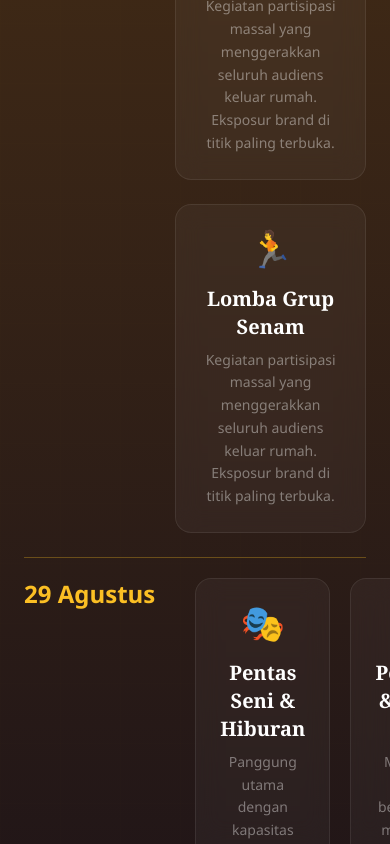
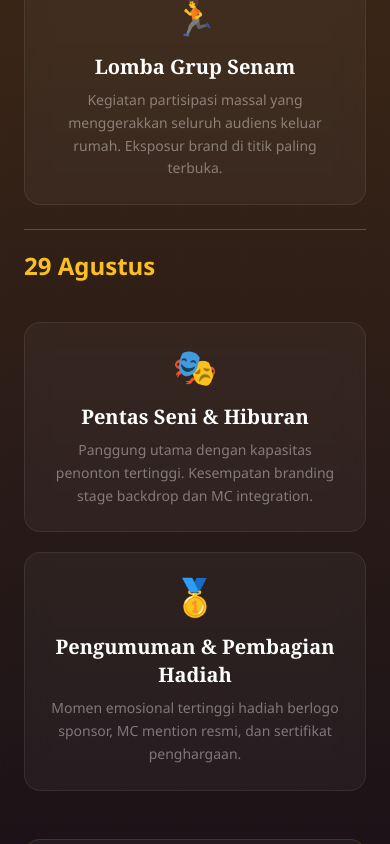
Before and after one commit to ariframaps/sponsorship-hub, a Next.js app: page /active-event in a window 390 px wide. Shown: the part 8656-9500 px from the top of the page. Built offline with nearby package versions, Linux system fonts and the light colour scheme.

Commit message:
fix: layout

```diff
--- a/app/active-event/page.tsx
+++ b/app/active-event/page.tsx
@@ -539,7 +539,7 @@ export default function ActiveEventPage() {
 						</p>
 					</div>
 
-					<div className={"flex items-start gap-5"}>
+					<div className={"flex flex-col lg:flex-row items-start gap-5"}>
 						<h3 className={"text-amber-400 tracking-wides text-2xl font-bold shrink-0"}>23 Agustus</h3>
 
 					<div className="grid md:grid-cols-2 lg:grid-cols-4 gap-6 mb-6">
@@ -583,7 +583,7 @@ export default function ActiveEventPage() {
 					</div>
 					</div>
 
-					<div className={"flex items-start gap-5 pt-5 border-t border-amber-400/30"}>
+					<div className={"flex flex-col lg:flex-row items-start gap-5 pt-5 border-t border-amber-400/30"}>
 
 						<h3 className={"text-amber-400 tracking-wides text-2xl font-bold shrink-0"}>29 Agustus</h3>
 					<div className="grid md:grid-cols-2 lg:grid-cols-2 gap-6">
```
